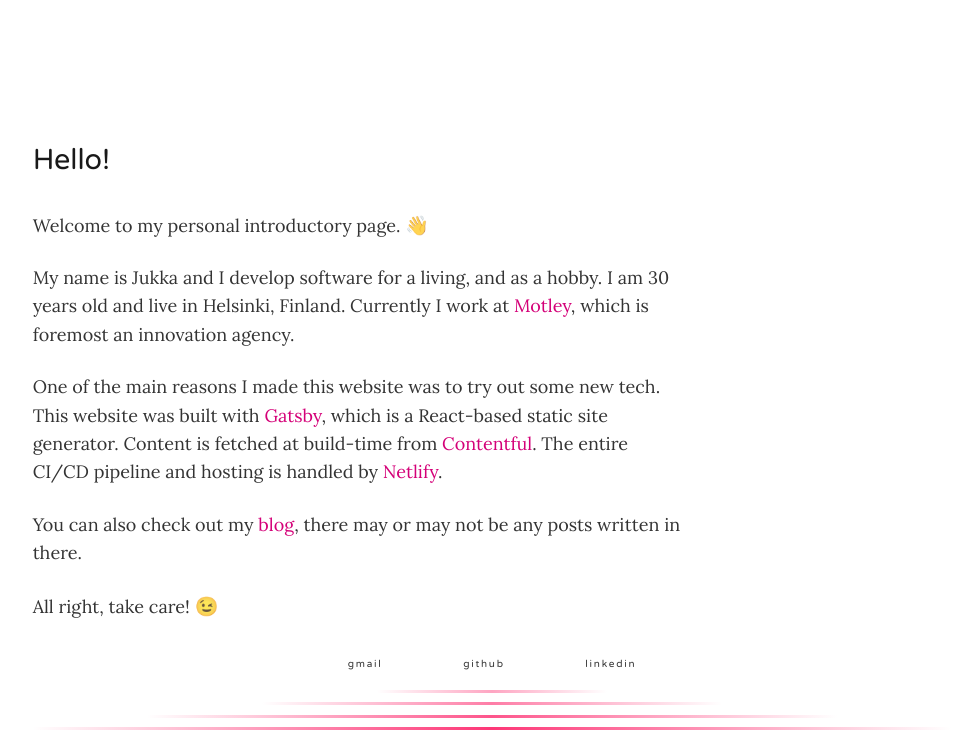
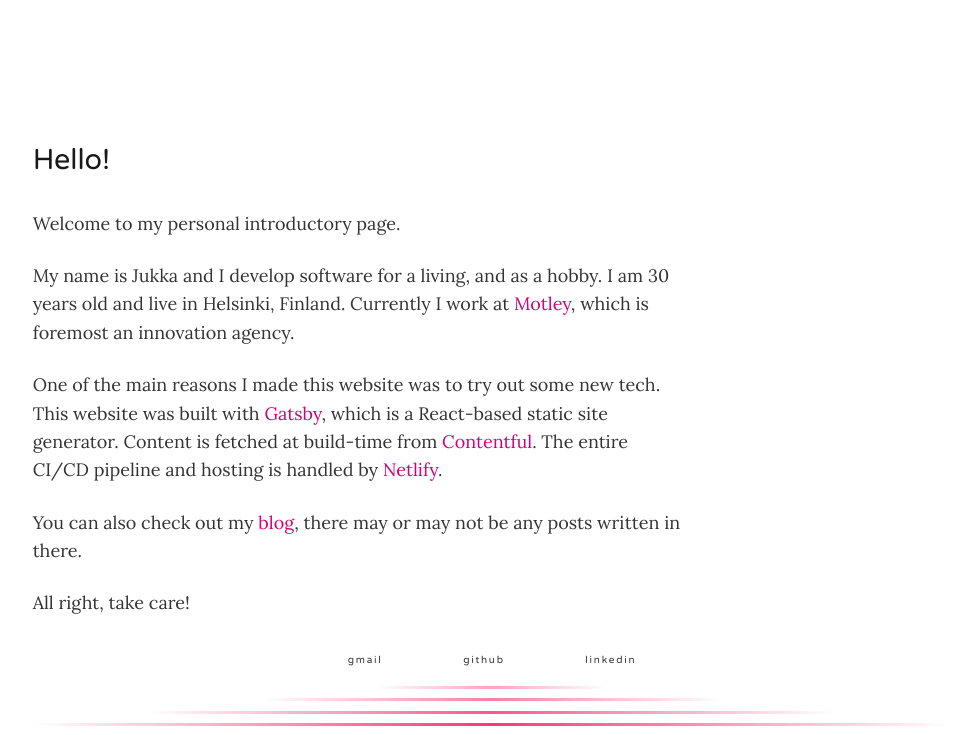
Before and after one commit to jukkhop/caffeinerush, a Gatsby site: page /about in a window 1280 px wide. Shown: the part 125-860 px from the top of the page, without its empty margins (148-1127 px from the left). Built offline with nearby package versions, Linux system fonts and the light colour scheme; Gatsby itself is replaced by a stand-in of ours; some packages are replaced by stand-ins of ours; what compass-vertical-rhythm would draw is missing.

Commit message:
Minor package updates - test

```diff
--- a/src/components/header.js
+++ b/src/components/header.js
@@ -139,7 +139,7 @@ const Header = ({ location, siteTitle, theme }) => (
         <Navs>
           {navs.map(nav => {
             const active = location && location.pathname.includes(nav.to);
-            const fg = active ? theme.linkColorActive : theme.fg;
+            const fg = active ? theme.linkColor : theme.fg;
             const className = active ? 'active' : '';
 
             return (
--- a/src/constants/styles.js
+++ b/src/constants/styles.js
@@ -11,13 +11,13 @@ export const themes = {
     fg: 'white',
     introFg: 'rgba(255, 255, 255, 0.95)',
     headerFg: 'white',
-    linkColorActive: '#d40078',
+    linkColor: '#d40078',
   },
   light: {
     bg: 'white',
     fg: 'rgba(0, 0, 0, 0.8)',
     introFg: 'rgba(0, 0, 0, 0.8)',
     headerFg: 'rgba(0, 0, 0, 0.79)',
-    linkColorActive: '#d40078',
+    linkColor: '#d40078',
   },
 };
--- a/src/pages/about.js
+++ b/src/pages/about.js
@@ -28,6 +28,7 @@ const Content = styled.div`
   }
 
   span {
+    color: black;
     font-size: 1rem;
   }
 `;
@@ -41,12 +42,7 @@ const AboutPage = ({ location }) => {
       />
       <Content>
         <h2>Hello!</h2>
-        <p>
-          Welcome to my personal introductory page.{' '}
-          <span aria-label="waving hand" role="img">
-            👋
-          </span>
-        </p>
+        <p>Welcome to my personal introductory page.</p>
         <p>
           My name is Jukka and I develop software for a living, and as a hobby.
           I am 30 years old and live in Helsinki, Finland. Currently I work at{' '}
@@ -66,12 +62,7 @@ const AboutPage = ({ location }) => {
           You can also check out my <Link to="/blog">blog</Link>, there may or
           may not be any posts written in there.
         </p>
-        <p>
-          All right, take care!{' '}
-          <span aria-label="winking face" role="img">
-            😉
-          </span>
-        </p>
+        <p>All right, take care!</p>
       </Content>
     </Layout>
   );
--- a/src/utils/typography.js
+++ b/src/utils/typography.js
@@ -2,6 +2,9 @@ import verticalRhythm from 'compass-vertical-rhythm';
 import gray from 'gray-percentage';
 import Typography from 'typography';
 import { MOBILE_MEDIA_QUERY } from 'typography-breakpoint-constants';
+
+import { themes } from '../constants/styles';
+const { linkColor } = themes.light;
 
 const theme = {
   baseFontSize: '19px',
@@ -24,7 +27,6 @@ const theme = {
   bodyWeight: 400,
   boldWeight: 700,
   overrideStyles: ({ adjustFontSizeTo, scale, rhythm }, options) => {
-    const linkColor = '#d40078';
     const vr = verticalRhythm({
       baseFontSize: '17px',
       baseLineHeight: '28px',
```
Also changed, not shown: package.json (+5 -4 lines), 1 other file.
